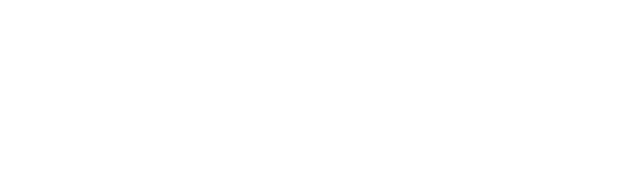
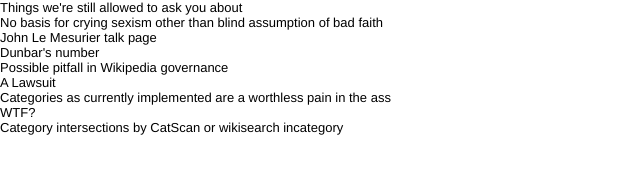
Before and after one commit to bcherny/wikimedia-demo, a website: page index.html in a window 1280 px wide. Shown: the whole page, without its empty margins (0-640 px from the left). Drawn offline with nearby package versions, Linux system fonts and the light colour scheme.

Commit message:
render topictitles

```diff
--- a/js/main.js
+++ b/js/main.js
@@ -13,7 +13,7 @@
 		topic: function (data) {
 			console.log (data);
 
-			return ''
+			return '<li>' + data.topictitle + '</li>';
 		},
 
 		tree: function (html) {
--- a/stylus/main.styl
+++ b/stylus/main.styl
@@ -6,3 +6,7 @@
 body
 	background #fff
 	font 13px "HelveticaNeue-Light", "Helvetica Neue Light", "Helvetica Neue", Helvetica, Arial, "Lucida Grande", sans-serif
+
+.tree
+
+	li
```
